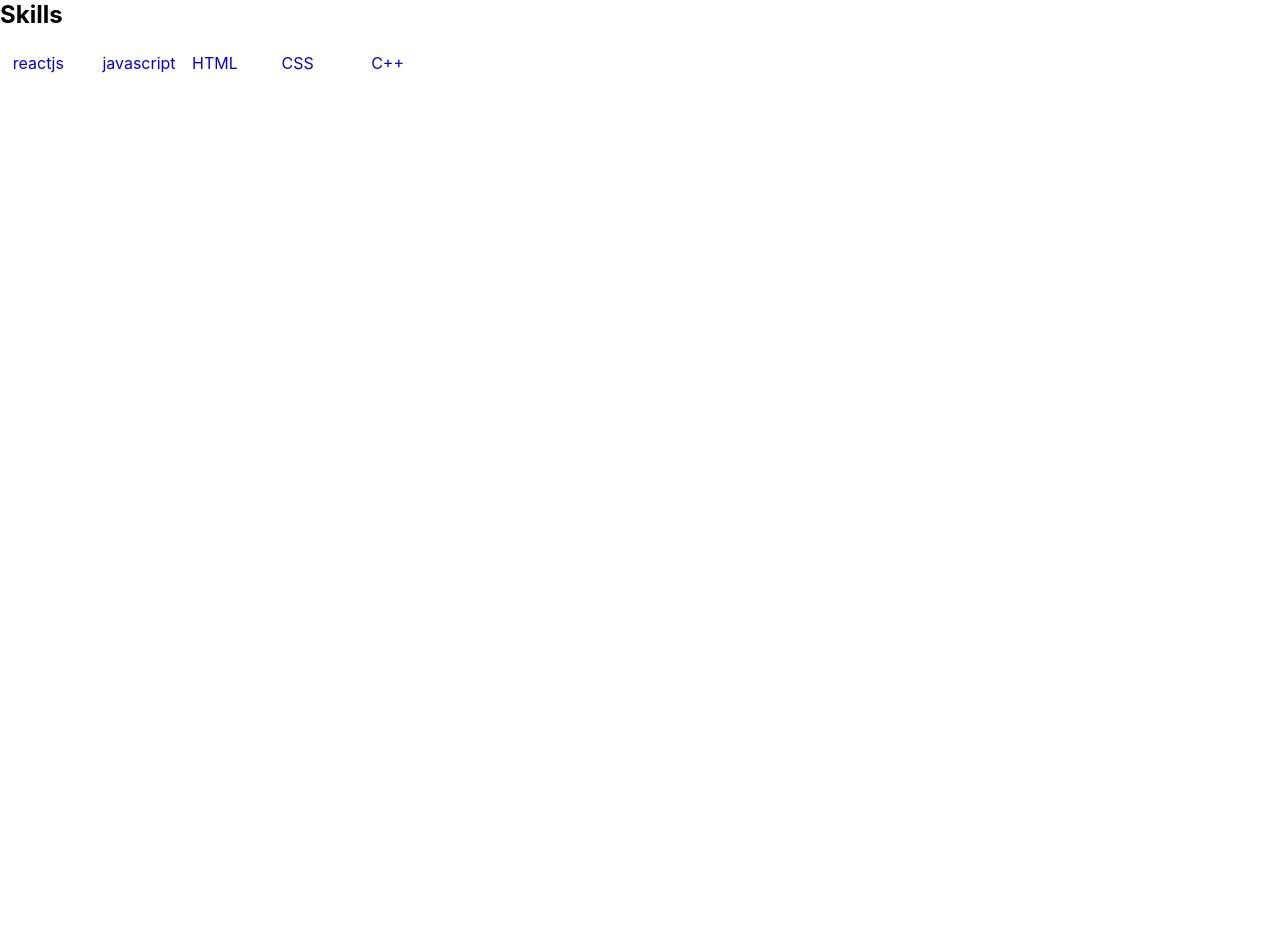
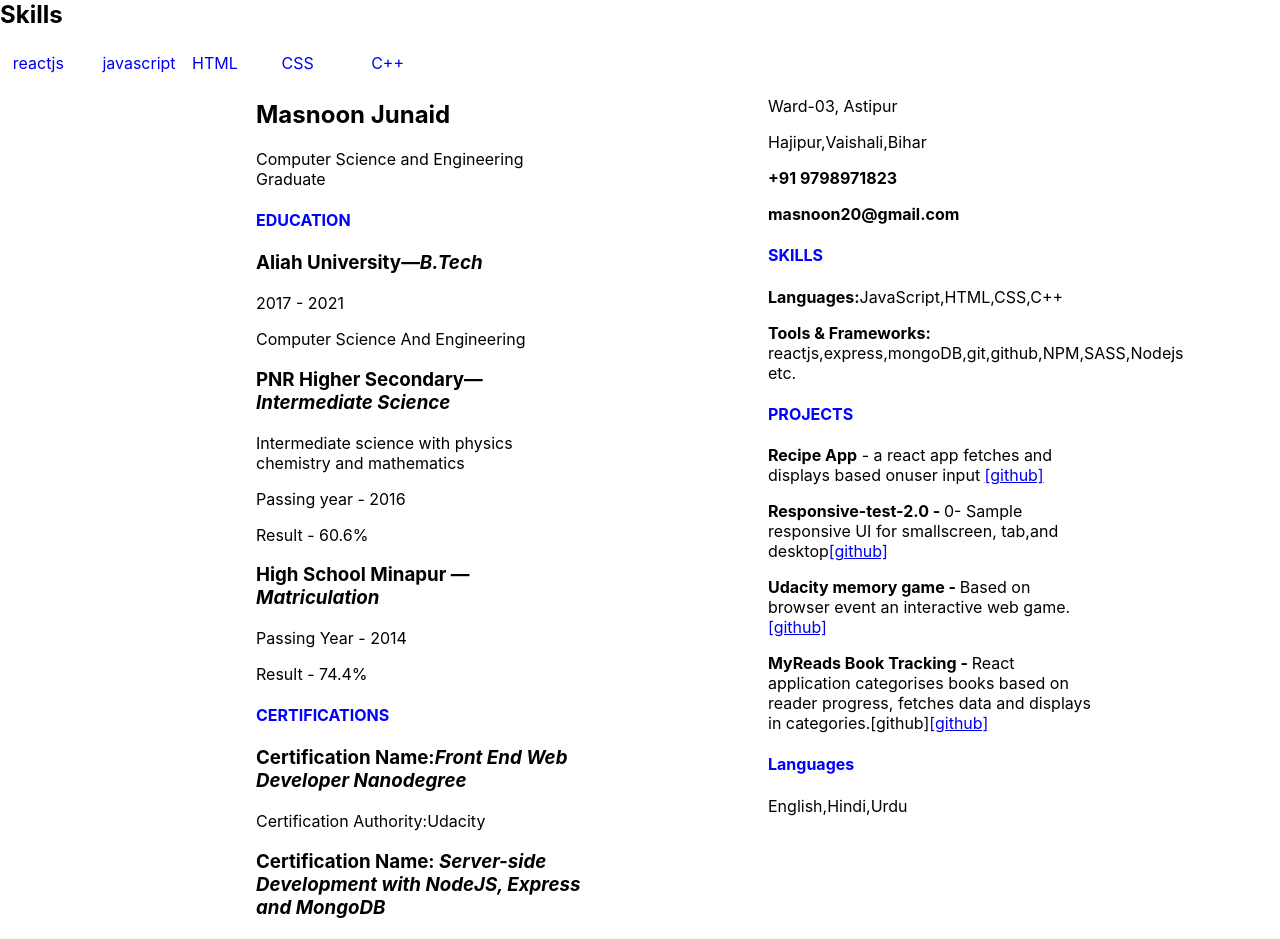
Before and after one commit to masnoonJunaid/resume-challenge, a React (Create React App) app: page / in a window 1280 px wide. Shown: the top 939 px of the page. Before the commit the page ends 800 px from the top, so only its background shows below. Built offline with nearby package versions, Linux system fonts and the light colour scheme.

Commit message:
home page component

```diff
--- a/src/App.js
+++ b/src/App.js
@@ -1,11 +1,13 @@
 import './App.css';
 import Navbar from "./components/Navbar"
+import Home from "./components/Home"
+import {Route, Switch} from "react-router-dom"
 
 function App() {
   return (
-    <div className="App">
+    <div>
       <Navbar/>
-
+      <Home/>
     </div>
   );
 }
--- a/src/components/Home.js
+++ b/src/components/Home.js
@@ -0,0 +1,101 @@
+import React from 'react'
+import styled from 'styled-components'
+
+function Home(){
+  return (
+    <HomeStyle>
+    <div className="horizontal-block-1">
+      <div className="left-art-1">
+      <article>
+        <h1 className="name-h1">Masnoon Junaid</h1>
+        <p className="des-1">Computer Science and Engineering Graduate</p>
+      </article>
+      <article>
+        <h4 className="blue-title">EDUCATION</h4>
+        <h3>Aliah University—<i>B.Tech</i></h3>
+        <p>2017 - 2021</p>
+        <p>Computer Science And Engineering</p>
+      </article>
+      <article>
+        <h3>PNR Higher Secondary—<i>Intermediate Science</i></h3>
+        <p>Intermediate science with physics chemistry and mathematics</p>
+        <p>Passing year - 2016</p>
+        <p>Result - 60.6%</p>
+      </article>
+      <article>
+        <h3>High School Minapur —<i>Matriculation</i></h3>
+        <p>Passing Year - 2014</p>
+        <p>Result - 74.4% </p>
+      </article>
+      <article>
+        <h4 className="blue-title">CERTIFICATIONS</h4>
+        <h3>Certification Name:<i>Front End Web Developer Nanodegree</i></h3>
+        <p>Certification Authority:Udacity</p>
+        <h3>Certification Name: <i>Server-side Development with NodeJS, Express and MongoDB</i></h3>
+        <p>Certification Authority: Coursera</p>
+      </article>
+      <article>
+        <h4 className="blue-title">PROFILES</h4>
+        <h3>Likedin— <a href="https://www.linkedin.com/in/masnoon-junaid/">in/masnoon-junaid/</a></h3>
+        <h3>Portfolio— <a href="https://masnoonjunaid.com/">@masnoonjunaid</a></h3>
+        <h3>Hackerearth— <a href="https://www.hackerearth.com/@masnoon">masnoon@hackerearth</a></h3>
+        <h3>Github— <a href="https://github.com/masnoonJunaid">masnoonJunaid@github</a></h3>
+      </article>
+      </div>
+      <div className="right-art-1">
+        <article>
+          <p>Ward-03, Astipur</p>
+          <p>Hajipur,Vaishali,Bihar</p>
+          <p><b>+91 9798971823</b></p>
+          <p><b>masnoon20@gmail.com</b></p>
+        </article>
+        <article>
+          <h4 className="blue-title">SKILLS</h4>
+          <p><b>Languages:</b>JavaScript,HTML,CSS,C++</p>
+          <p><b>Tools & Frameworks: </b>reactjs,express,mongoDB,git,github,NPM,SASS,Nodejs etc.</p>
+        </article>
+        <article>
+          <h4 className="blue-title">PROJECTS</h4>
+          <p><b>Recipe App</b> - a react app fetches and displays based onuser input <a href="https://github.com/masnoonJunaid/recipe">[github]</a></p>
+          <p><b>Responsive-test-2.0 - </b>0- Sample responsive UI for smallscreen, tab,and desktop<a href="https://github.com/masnoonJunaid/Responsive-test-2.0">[github]</a></p>
+          <p><b>Udacity memory game - </b> Based on browser event an interactive web game.<a href="https://github.com/masnoonJunaid/udacity-memorygame">[github]</a></p>
+          <p><b>MyReads Book Tracking - </b>React application categorises books based on reader progress, fetches data and displays in categories.[github]<a href="https://github.com/masnoonJunaid/MyReads-book-tracking">[github]</a></p>
+        </article>
+        <article>
+          <h4 className="blue-title">Languages</h4>
+          <p>English,Hindi,Urdu</p>
+        </article>
+      </div>
+      </div>
+    </HomeStyle>
+  )
+}
+
+const HomeStyle = styled.div`
+
+*{
+  width:80%;
+}
+
+.horizontal-block-1{
+  display:flex;
+  margin-left:20%;
+}
+.left-art-1{
+  width:100%;
+  text-align:left;
+}
+.right-art-1{
+  width:100%;
+  text-align:left;
+}
+
+.blue-title{
+  color:blue;
+}
+
+
+
+`
+
+export default Home
```
